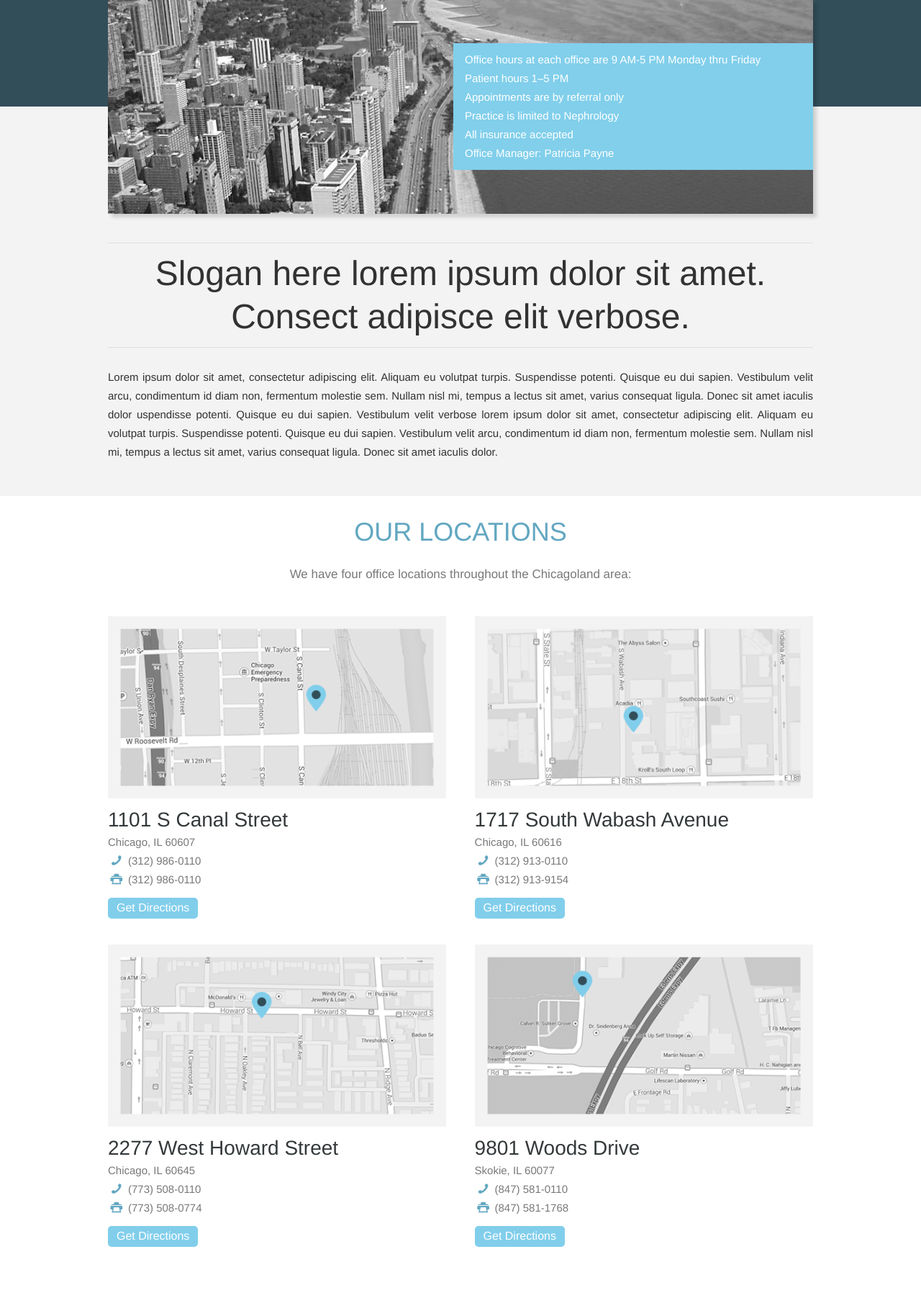
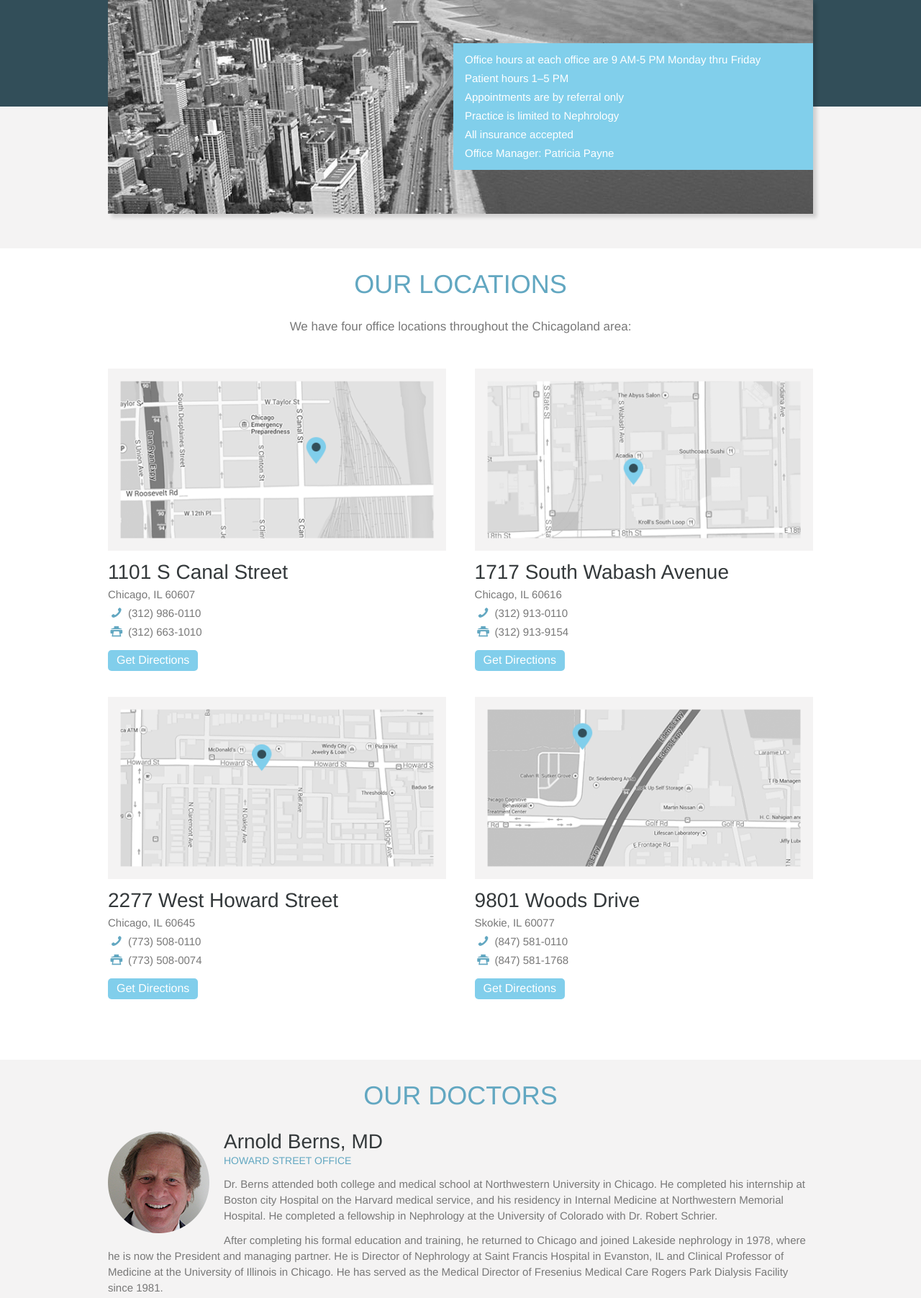
Before and after one commit to nsoifer/static, a PHP site: page / in a window 1280 px wide. Shown: the part 117-1920 px from the top of the page at 72% size. Run offline with PHP 8.4, Linux system fonts and the light colour scheme; some libraries are stand-ins or nearby versions.

Commit message:
type edits, intro removed

```diff
--- a/css/styles.css
+++ b/css/styles.css
@@ -295,7 +295,7 @@ a:hover {
 .hero-img {
     height: 298px;
     margin-top: -149px;
-    margin-bottom: 40px;
+    margin-bottom: 0px;
     padding: 0;
     background: url(../images/hero.jpg) no-repeat center center;
     box-shadow: 5px 5px 5px rgba(0,0,0,0.15);
--- a/index.php
+++ b/index.php
@@ -42,9 +42,6 @@
                     <p>Office Manager: Patricia Payne</p>
                 </div>
     	    </div>
-
-            <h1 class="intro-title">Slogan here lorem ipsum dolor sit amet. Consect adipisce elit verbose.</h1>
-            <p>Lorem ipsum dolor sit amet, consectetur adipiscing elit. Aliquam eu volutpat turpis. Suspendisse potenti. Quisque eu dui sapien. Vestibulum velit arcu, condimentum id diam non, fermentum molestie sem. Nullam nisl mi, tempus a lectus sit amet, varius consequat ligula. Donec sit amet iaculis dolor uspendisse potenti. Quisque eu dui sapien. Vestibulum velit verbose lorem ipsum dolor sit amet, consectetur adipiscing elit. Aliquam eu volutpat turpis. Suspendisse potenti. Quisque eu dui sapien. Vestibulum velit arcu, condimentum id diam non, fermentum molestie sem. Nullam nisl mi, tempus a lectus sit amet, varius consequat ligula. Donec sit amet iaculis dolor.</p>
 		</div>
 	</section><!-- .intro -->
 
@@ -62,7 +59,7 @@
 		                <div class="left">
                             <div class="city">Chicago, IL 60607</div>
                             <div class="phone"><span class="icon-phone"></span> (312) 986-0110</div>
-                            <div class="fax"><span class="icon-print"></span> (312) 986-0110</div>
+                            <div class="fax"><span class="icon-print"></span> (312) 663-1010</div>
 		                </div>
 		            </div>
 		            <div class="directions"><a href="https://www.google.com/maps/place/1101+S+Canal+St/@41.868634,-87.6386375,17z/data=!3m1!4b1!4m2!3m1!1s0x880e2cecd6a20ac5:0x3276b1439ae4d58f" target="_blank" class="btn">Get Directions</a></div>
@@ -88,7 +85,7 @@
 		                <div class="left">
                             <div class="city">Chicago, IL 60645</div>
                             <div class="phone"><span class="icon-phone"></span> (773) 508-0110</div>
-                            <div class="fax"><span class="icon-print"></span> (773) 508-0774</div>
+                            <div class="fax"><span class="icon-print"></span> (773) 508-0074</div>
 		                </div>
 		            </div>
 		            <div class="directions"><a href="https://www.google.com/maps/place/2277+W+Howard+St/@42.019261,-87.687315,17z/data=!3m1!4b1!4m2!3m1!1s0x880fd0320c674f71:0x5b296a12acb4f3f7" target="_blank" class="btn">Get Directions</a></div>
@@ -174,7 +171,7 @@
 		                    <img src="images/pic_najafi.png" alt="" />
 		                </div>
 		                <div class="bio">
-		                    <h3 class="doc-title">Dr. Najafi, MD</h3>
+		                    <h3 class="doc-title">Chris Najafi, MD</h3>
                             <h6 class="doc-location"><a href="https://www.google.com/maps/place/9801+Woods+Dr/@42.0564488,-87.7612047,17z/data=!3m1!4b1!4m2!3m1!1s0x880fcf58ac788cc7:0x1d8e0f85d4104d8c" target="_blank">Skokie Office</a></h6>
                             <p>Dr. Najafi attended college at the University of Colorado, Boulder campus.  He returned home and obtained his medical degree from Rush University in Chicago in 1995.  He then completed his residency in Internal Medicine at Rush University where he was selected to be a Chief Medical Resident.  He deferred, electing to enter his fellowship in the section of Nephrology at Rush University under the mentorship of Dr. Edmund J. Lewis.</p>
                             <p>Following the completion of his education and clinical training, he remained in Chicago joining Lakeside Nephrology in 2000, where he is now a Partner.  He is a consultant for acute hemodialysis program in the section of Nephrology at North Shore University Health Systems Skokie Hospital.  In addition, he is a consultant to the home dialysis program for Avanti Wellness and Rehab facility in Niles, Illinois.  He has served as the Medical Director of Fresenius Medical Care Skokie Dialysis facility since 2001.  There he oversees both a robust in-center dialysis program as well as a comprehensive Home Dialysis program.</p>
@@ -191,7 +188,7 @@
 		                    <img src="images/pic_kathpalia.png" alt="" />
 		                </div>
 		                <div class="bio">
-		                    <h3 class="doc-title">Dr. Kathpalia, MD</h3>
+		                    <h3 class="doc-title">Paru Kathpalia, MD</h3>
                             <h6 class="doc-location"><a href="https://www.google.com/maps/place/1101+S+Canal+St/@41.868634,-87.6386375,17z/data=!3m1!4b1!4m2!3m1!1s0x880e2cecd6a20ac5:0x3276b1439ae4d58f" target="_blank">Canal Street Office</a></h6>
                             <p>Dr. Kathpalia grew up in the Western suburbs of Chicago.  He attended Northwestern University for his undergraduate studies and graduated Magna Cum Laude with a degree in Economics.  During his undergraduate period, he also investigated calcium oxalate kidney stone formation with Dr. Murray Favus at the University of Chicago Pritzker School of Medicine.  Following college, he matriculated at the University of Michigan School of Medicine in Ann Arbor, where he was elected to membership in the Alpha Omega Alpha honor society and graduated with distinction.  He then headed to Boston for his Internal Medicine residency at Massachusetts General Hospital, a teaching affiliate of Harvard Medical School.</p>
                             <p>Upon completing his residency, he relocated to the San Francisco Bay Area for his fellowship in Nephrology at Stanford University Medical Center. He finished his fellowship in 2010, and stayed on for a two-year NIH sponsored postdoctoral research fellowship in which he studied the renal tubular mechanisms of salt sensitive hypertension.   He is the author of numerous peer reviewed scientific publications and is board certified in both Internal Medicine and Nephrology.</p>
```
